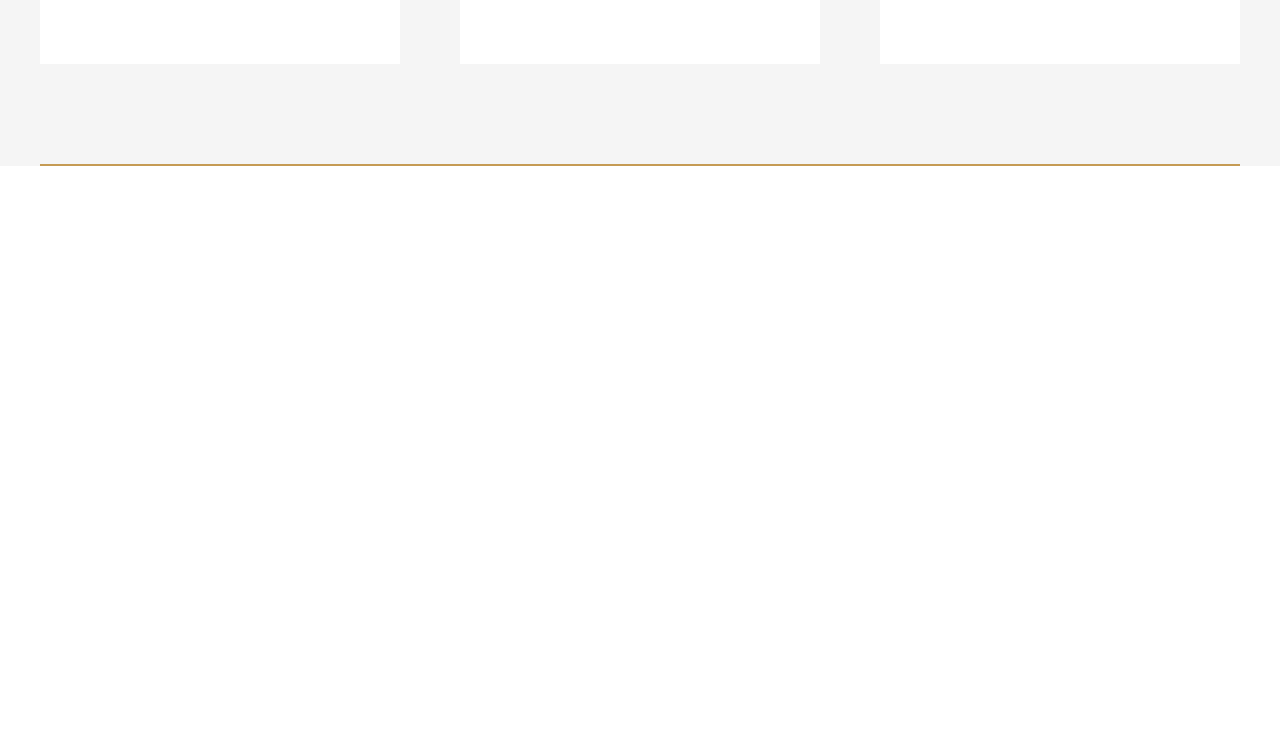
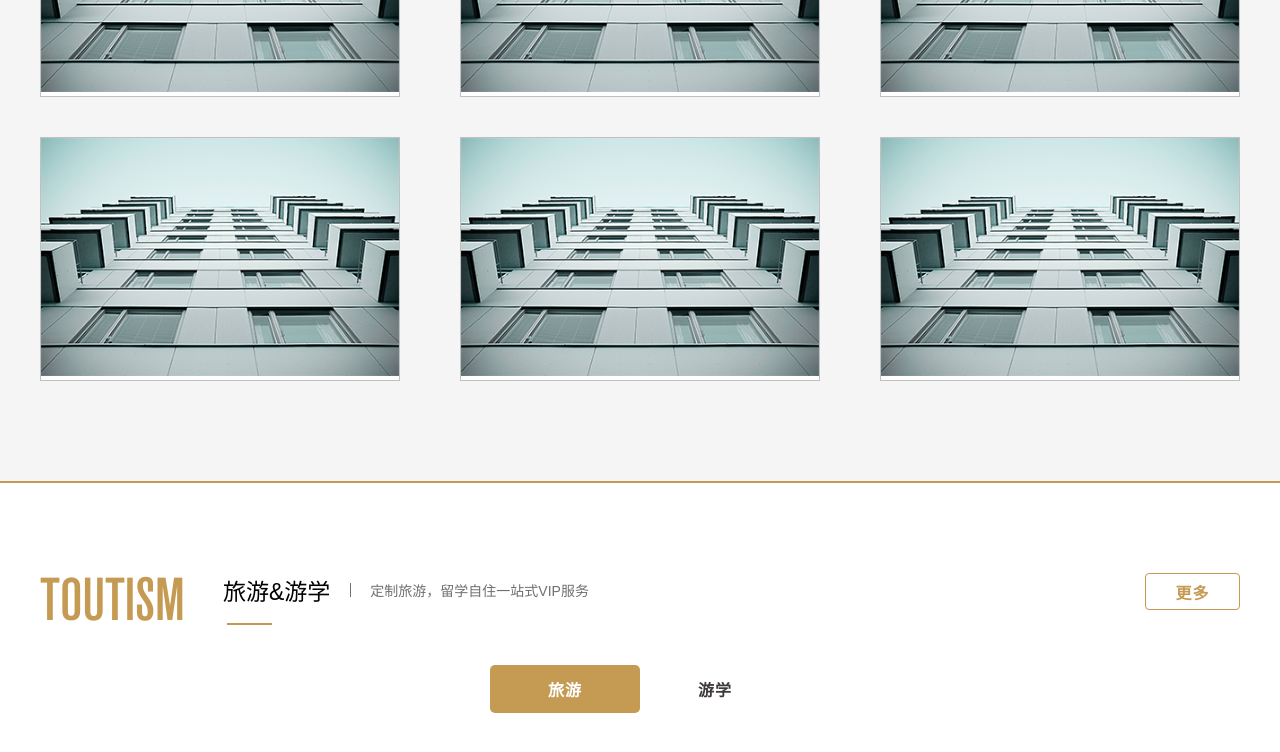
Before and after one commit to sushoucanyuan/ruihua-website, a Vue app: page /#/overseas-property in a window 1280 px wide. Shown: the part 1240-1992 px from the top of the page. Before the commit the page ends 1406 px from the top, so only its background shows below. Built offline with nearby package versions, Linux system fonts and the light colour scheme.

Commit message:
完善首页和一些组件

```diff
--- a/package.json
+++ b/package.json
@@ -39,6 +39,8 @@
     "postcss-import": "^11.0.0",
     "postcss-loader": "^2.0.8",
     "postcss-nesting": "^4.2.1",
+    "postcss-selector-matches": "^3.0.1",
+    "postcss-selector-not": "^3.0.1",
     "postcss-url": "^7.2.1",
     "rimraf": "^2.6.0",
     "semver": "^5.3.0",
--- a/src/assets/css/var.css
+++ b/src/assets/css/var.css
@@ -9,6 +9,7 @@
   --font-color-light-1: #000;
   --font-color-light-2: #3e3a39;
   --font-color-light-3: #707070;
+  --font-color-light-4: #898989;
   --font-family-base: Microsoft YaHei, SimSun, sans-serif;
   --font-family-normal: "fzlth";
   --font-family-thin: "fzltcxh";
@@ -16,5 +17,4 @@
   -------------------------- */
   --index-width: 1200px;
   --index-padding: 40px;
-  --grid-gap: 65px;
 }
--- a/src/components/m-button.vue
+++ b/src/components/m-button.vue
@@ -1,5 +1,5 @@
 <template>
-  <button class="m-button" :class="['pattern-' + pattern, 'size-' + size]" @click="handleClick">
+  <button class="m-button" :class="['type-' + type, 'size-' + size]" @click="handleClick">
     <span v-if="$slots.default" @click="handleInnerClick">
       <slot></slot>
     </span>
@@ -9,7 +9,7 @@
 <script>
   export default {
     props: {
-      pattern: {
+      type: {
         type: String,
         default: 'default'
       },
@@ -43,8 +43,8 @@
     &:focus {
       outline: none;
     }
-    /* pattern */
-    &.pattern-default {
+    /* type */
+    &.type-default {
       color: var(--color-white);
       border: none;
       background-color: var(--color-yellow);
@@ -52,7 +52,7 @@
         cursor: pointer;
       }
     }
-    &.pattern-plain {
+    &.type-plain {
       color: var(--color-yellow);
       background-color: color(var(--color-white) a(60%));
       border: 1px solid var(--color-yellow);
@@ -62,7 +62,7 @@
         background-color: var(--color-yellow);
       }
     }
-    &.pattern-text {
+    &.type-text {
       color: rgb(0, 0, 0);
       background-color: transparent;
       > span:hover {
--- /dev/null
+++ b/src/components/m-card.vue
@@ -0,0 +1,23 @@
+<template>
+  <div class="m-card">
+    <div class="header"></div>
+    <div class="body">
+      <slot></slot>
+    </div>
+  </div>
+</template>
+
+<script>
+  export default {
+
+  }
+</script>
+
+<style lang="postcss">
+    @import "../assets/css/var.css";
+
+  .m-card{
+    border: 1px solid #c0c0c0;
+    background-color: var(--color-white);
+  }
+</style>
--- /dev/null
+++ b/src/components/m-tab-item.vue
@@ -0,0 +1,18 @@
+<template>
+  <span class="m-tab-item" :class="{ 'is-active': $parent.value === id }" @click="$parent.$emit('input', id)">
+    <span class="m-tab-item-label">
+      <slot></slot>
+    </span>
+  </span>
+</template>
+
+<script>
+  export default {
+    name: 'm-tab-item',
+    props: ['id']
+  }
+</script>
+
+<style>
+
+</style>
--- /dev/null
+++ b/src/components/m-tabs.vue
@@ -0,0 +1,44 @@
+<template>
+  <div class="m-tabs">
+    <slot></slot>
+  </div>
+</template>
+
+<script>
+  export default {
+    name: 'm-tabs',
+    props: ['value']
+  }
+</script>
+
+<style lang="postcss">
+  @import "../assets/css/var.css";
+
+  .m-tabs {
+    display: flex;
+    justify-content: center;
+    & > .m-tab-item {
+      font-size: 16px;
+      font-weight: bold;
+      text-align: center;
+      letter-spacing: 1px;
+      width: 150px;
+      padding: 12px 0;
+      border-radius: 5px;
+      &.is-active {
+        color: var(--color-white);
+        background-color: var(--color-yellow);
+        &:hover {
+          cursor: default;
+        }
+      }
+      &:not(.is-active) {
+        color: var(--font-color-light-2);
+        &:hover {
+          cursor: pointer;
+          color: var(--color-yellow);
+        }
+      }
+    }
+  }
+</style>
--- a/src/components/m-title.vue
+++ b/src/components/m-title.vue
@@ -73,7 +73,7 @@
             top: 0;
             bottom: 0;
             width: 1px;
-            height: 60%;
+            height: 70%;
             margin: auto 0;
             background-color: var(--font-color-light-3);
           }
--- a/src/views/home.vue
+++ b/src/views/home.vue
@@ -7,7 +7,7 @@
           <m-title :level="1" en="about" cn="公司简介"></m-title>
           <div class="cn">瑞华集团成立于2014年，总部设立于澳大利亚昆士兰省。瑞华集团扎根于澳大利亚，为澳洲本地及中国大陆的华人服务，业务涉及房地产销售、地产开发、房产租赁与管理、贷款服务、基金管理、国际猎聘、以及投资移民等多个领域。</div>
           <div class="en">Rivo Group was founded in Queensland, Australia in 2014. Based in Australia, Rivo provides professional servises to Chinese clients in Australia and Mainland China.Services across a range of areas from property development, property sales, property letting and man-agement, finance services, fund management, international recruit-ment to investment immigration.</div>
-          <m-button class="btn" pattern="plain">了解我们</m-button>
+          <m-button class="btn" type="plain">了解我们</m-button>
         </div>
       </div>
       <div>
@@ -29,28 +29,142 @@
       </div>
     </section>
     <section class="estate">
+      <div class="container">
         <div class="title">
           <m-title :level="1" en="estate" cn="海外房产" tips="专注海外精品房产投资，国际顶尖房产投资管理团队"></m-title>
-        <m-button pattern="plain" size="small">更多</m-button>
+          <m-button type="plain" size="small">更多</m-button>
         </div>
-      <div class="tabs"></div>
-      <div class="card"></div>
-      <div class="card"></div>
-      <div class="card"></div>
+        <m-tabs class="tabs" v-model="estate.tabId">
+          <m-tab-item :id="1">悉尼</m-tab-item>
+          <m-tab-item :id="2">墨尔本</m-tab-item>
+        </m-tabs>
+        <m-card class="card" v-for="item in estate.items" :key="item.id">
+          <img src="static/home/estate.png" />
+        </m-card>
+      </div>
+    </section>
+    <section class="toutism">
+      <div class="container">
+        <div class="title">
+          <m-title :level="1" en="toutism" cn="旅游&amp;游学" tips="定制旅游，留学自住一站式VIP服务"></m-title>
+          <m-button type="plain" size="small">更多</m-button>
+        </div>
+        <m-tabs class="tabs" v-model="toutism.tabId">
+          <m-tab-item :id="1">旅游</m-tab-item>
+          <m-tab-item :id="2">游学</m-tab-item>
+        </m-tabs>
+        <m-card class="card" v-for="item in toutism.items" :key="item.id">
+          <img src="static/home/estate.png" />
+        </m-card>
+      </div>
+    </section>
+    <section class="trustFund">
+      <div class="container">
+        <div class="title">
+          <m-title :level="1" en="trust fund" cn="信托基金" tips="移民安家，一站式尊贵VIP服务"></m-title>
+          <m-button type="plain" size="small">更多</m-button>
+        </div>
+        <m-card class="card" v-for="item in trustFund.items" :key="item.id">
+          <img src="static/home/estate.png" />
+        </m-card>
+      </div>
     </section>
   </div>
 </template>
 
 <script>
-  import mIcon from '@/components/m-icon.vue'
   import mTitle from '@/components/m-title.vue'
   import mButton from '@/components/m-button.vue'
+  import mCard from '@/components/m-card.vue'
+  import mTabs from '@/components/m-tabs.vue'
+  import mTabItem from '@/components/m-tab-item.vue'
 
   export default {
+    data() {
+      return {
+        estate: {
+          tabId: 1,
+          items: [
+            {
+              id: 1,
+              site: '曼哈顿 One Manhanttan Square',
+              value: 832,
+              type: '精品公寓',
+              area: [64.6, 154.9]
+            },
+            {
+              id: 2,
+              site: '曼哈顿 One Manhanttan Square',
+              value: 832,
+              type: '精品公寓',
+              area: [64.6, 154.9]
+            },
+            {
+              id: 3,
+              site: '曼哈顿 One Manhanttan Square',
+              value: 832,
+              type: '精品公寓',
+              area: [64.6, 154.9]
+            },
+            {
+              id: 4,
+              site: '曼哈顿 One Manhanttan Square',
+              value: 832,
+              type: '精品公寓',
+              area: [64.6, 154.9]
+            },
+            {
+              id: 5,
+              site: '曼哈顿 One Manhanttan Square',
+              value: 832,
+              type: '精品公寓',
+              area: [64.6, 154.9]
+            },
+            {
+              id: 6,
+              site: '曼哈顿 One Manhanttan Square',
+              value: 832,
+              type: '精品公寓',
+              area: [64.6, 154.9]
+            }
+          ]
+        },
+        toutism: {
+          tabId: 1,
+          items: [
+            {
+              id: 1
+            },
+            {
+              id: 2
+            },
+            {
+              id: 3
+            },
+            {
+              id: 4
+            }
+          ]
+        },
+        trustFund: {
+          items: [{
+            id: 1
+          },
+          {
+            id: 2
+          },
+          {
+            id: 3
+          }]
+        }
+      }
+    },
     components: {
-      mIcon,
       mTitle,
-      mButton
+      mButton,
+      mCard,
+      mTabs,
+      mTabItem
     }
   }
 </script>
@@ -60,13 +174,6 @@
 
   .home {
     background-color: #f5f5f5;
-    & > section {
-      border-bottom: 2px solid var(--color-yellow);
-      &:not(.about){
-        width: var(--index-width);
-        margin: 0 auto;
-      }
-    }
     & > .about {
       display: flex;
       & > div {
@@ -157,10 +264,16 @@
         }
       }
     }
-    & > .estate {
+    & > section:not(:last-child) {
+      border-bottom: 2px solid var(--color-yellow);
+    }
+    & > section:not(.about) {
+      & > .container {
         display: grid;
         grid-gap: 40px 60px;
         grid-template-columns: [start] repeat(3, 1fr) [end];
+        width: var(--index-width);
+        margin: 0 auto;
         padding: 90px 0 100px;
         & > .title {
           grid-column: start / end;
@@ -168,13 +281,19 @@
           justify-content: space-between;
         }
         & > .tabs {
-        height: 60px;
           grid-column: start / end;
+        }
+        & > .card {
+          & img {
+            width: 100%;
+          }
+        }
+      }
+      &.toutism {
         background-color: var(--color-white);
+        & > .container {
+          grid-template-columns: [start] repeat(2, 1fr) [end];
         }
-      & > .card{
-        height: 200px;
-        background-color: var(--color-white);
       }
     }
   }
```
Also changed, not shown: src/components/m-navbar.vue (deleted, +0 -18 lines), .postcssrc.js, static/home/estate.png (added), 1 other file (tests, documents, lock files or other folders). Lines whose indentation alone changed are shown as unchanged.
